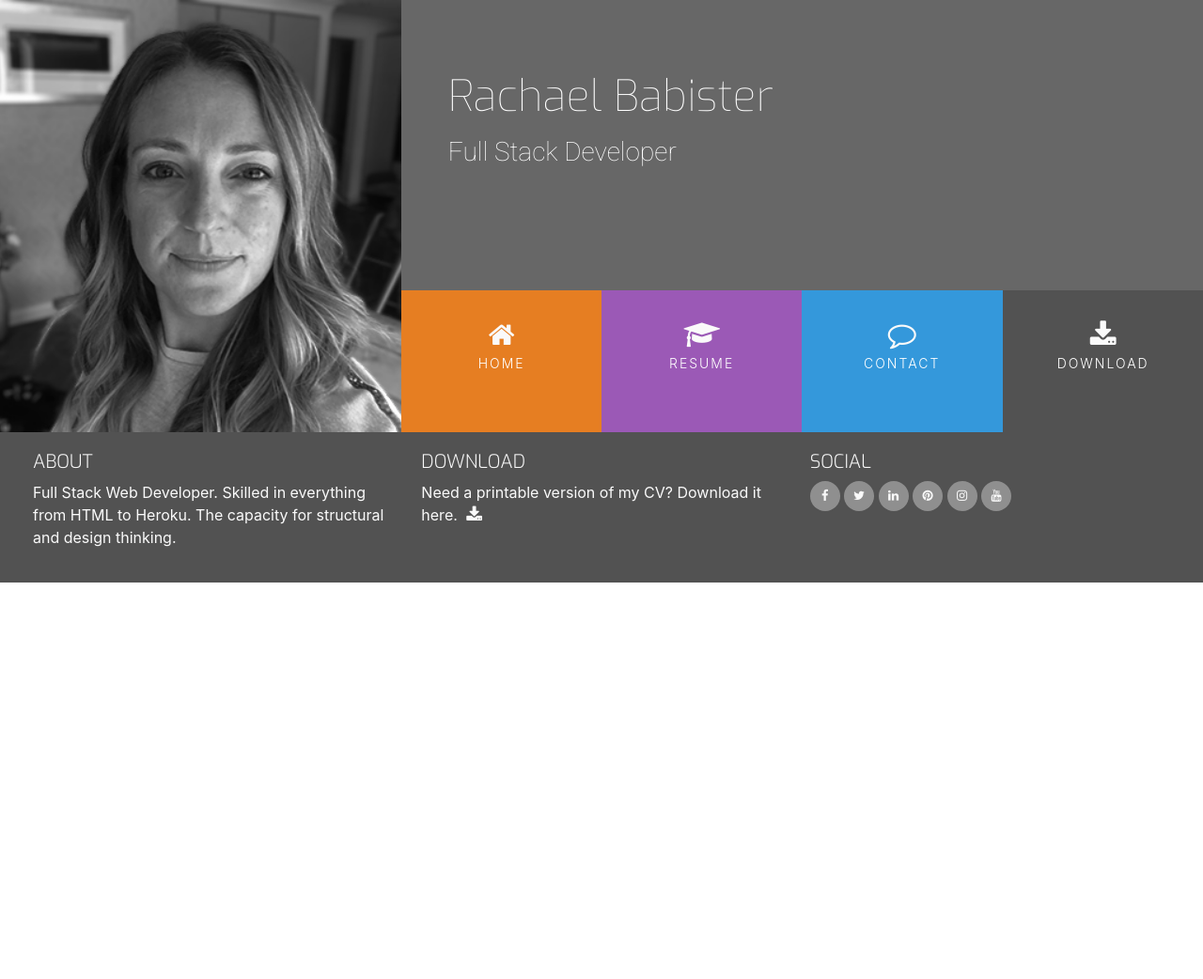
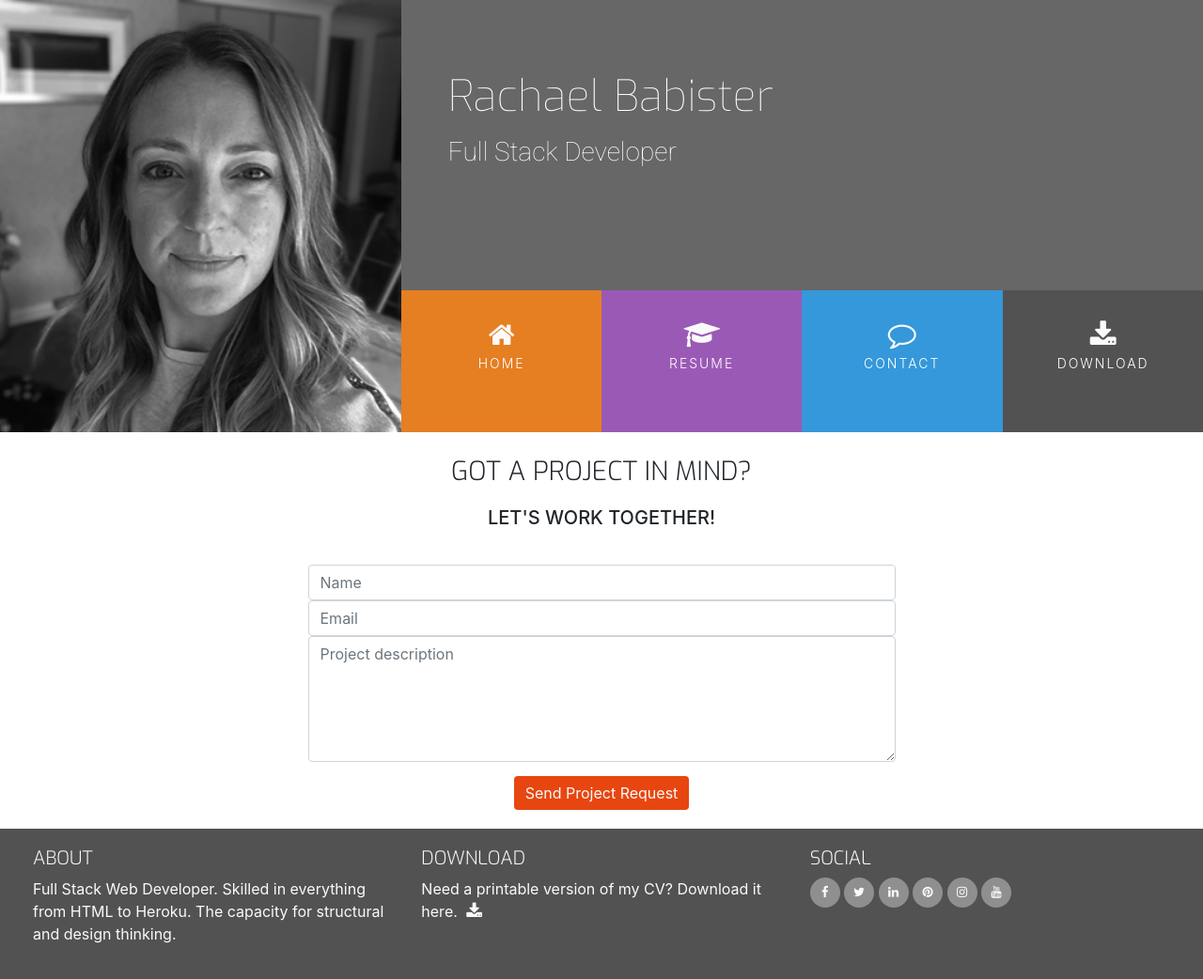
Before and after one commit to rachaelbabister/resume, a plain HTML site: page contact.html in a window 1280 px wide. Shown: the whole page at 94% size. Before the commit the page ends 800 px from the top, so only its background shows below. Drawn offline with nearby package versions, Linux system fonts and the light colour scheme.

Commit message:
Add contact.html form and download link for cv

```diff
--- a/assets/css/style.css
+++ b/assets/css/style.css
@@ -16,6 +16,10 @@
 
 .bg-color-work-history {
     background-color: #9b59b6;
+}
+
+.bg-color-contact {
+    background-color: #ffffff;
 }
 
 .ui-menu-color-home {
@@ -336,3 +340,37 @@
 .history-items {
     margin-bottom: 30px;
 }
+
+/* ----------- Contact Form */
+
+.contact-heading {
+    font-family: "Exo", sans-serif;
+    font-weight: 300;
+    margin-top: 25px;
+    margin-bottom: 20px;
+}
+
+.center-form {
+    padding-top: 10px;
+    margin: 0 auto;
+    max-width: 70%;
+}
+
+button[type="submit"] {
+    margin-top: 15px;
+    margin-bottom: 20px;
+    color: #fafafa;
+    border: 0;
+    background-color: #e84610;
+}
+
+/* ----------- Media Query */
+
+@media(min-width: 992px) {
+    .center-form {
+        padding-top: 30px;
+        min-height: 240px
+        margin: 0 auto;
+        max-width: 50%;
+    }
+}
--- a/contact.html
+++ b/contact.html
@@ -44,7 +44,8 @@
                                         aria-hidden="true"></i><span>Contact</span></a>
                             </li>
                             <li class="col-6 col-sm-3 ui-menu-color-download list-inline-item menuitem">
-                                <a href="#" class="hvr-sweep-to-bottom"><i class="fa fa-download"
+                                <a href="assets/cv/rachaelbabister-cv.pdf" target="_blank"
+                                    class="hvr-sweep-to-bottom"><i class="fa fa-download"
                                         aria-hidden="true"></i><span>Download</span></a>
                             </li>
                         </ul>
@@ -55,7 +56,27 @@
     </header>
     <!--MAIN BODY SECTION-->
     <section class="container-fluid">
-
+        <div class="row bg-color-contact">
+            <div class="col">
+                <h3 class="contact-heading uppercase text-center">Got a project in mind?</h3>
+                <h5 class="uppercase text-center">Let's work together!</h5>
+                <div class="center-form">
+                    <form>
+                        <input type="text" name="name" id="fullname" class="form-control" placeholder="Name" required />
+                        <input type="email" name="email" id="emailaddress" class="form-control" placeholder="Email"
+                            required />
+                        <textarea rows="5" name="projectsummary" id="projectsummary" class="form-control"
+                            placeholder="Project description" required></textarea>
+                        <div class="form-row text-center">
+                            <div class="col">
+                                <button type="submit" class="btn btn-secondary">Send Project Request</button>
+                            </div>
+                        </div>
+                </div>
+                </form>
+            </div>
+        </div>
+        </div>
     </section>
     <!--FOOTER SECTION-->
     <footer class="container-fluid">
@@ -71,7 +92,7 @@
                 <h5 class="uppercase general-sub">Download</h5>
                 <p class="inline-block">
                     Need a printable version of my CV? Download it here.
-                    <a href="#" target="_blank" class="cv-pdf">
+                    <a href="assets/cv/rachaelbabister-cv.pdf" target="_blank" class="cv-pdf">
                         <i class="fa fa-download" aria-hidden="true"></i>
                         <span class="sr-only">Download link</span>
                     </a>
```
Also changed, not shown: index.html (+2 -2 lines), resume.html (+3 -2 lines), 1 other file.
